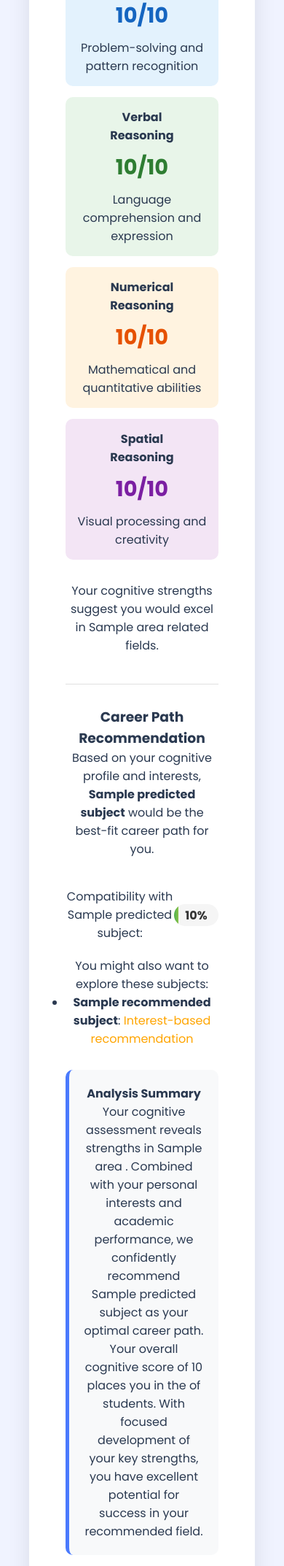
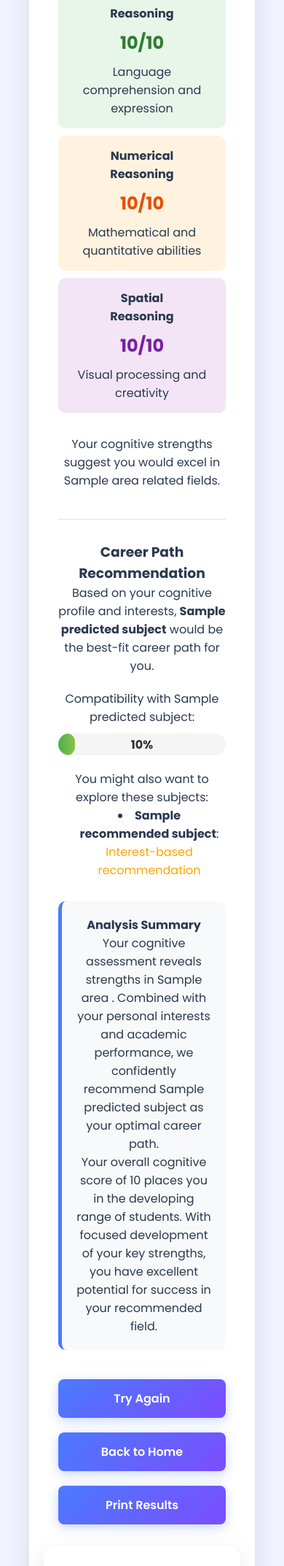
Before and after one commit to Olamieee/Subject-Recommender-System, a Django app: template recommenderApp/templates/enchanced_result.html in a window 390 px wide. Shown: the part 1400-3546 px from the top of the page at 73% size. Run offline with Django 5.2, Linux system fonts and the light colour scheme; tables that the repository leaves empty hold one stand-in row (values such as "Sample post"); the template is opened without the code that fills it: values that come from a table or form of the project are taken from there, most other values are stand-ins (such as "Sample title", 1, 10 or a date in 2020).

Commit message:
Update enchanced_result.html

```diff
--- a/recommenderApp/templates/enchanced_result.html
+++ b/recommenderApp/templates/enchanced_result.html
@@ -156,6 +156,7 @@
             align-items: center;
             justify-content: space-between;
             margin: 20px 0;
+            flex-wrap: wrap;
         }
 
         .compatibility-gauge {
@@ -165,6 +166,7 @@
             border-radius: 15px;
             overflow: hidden;
             position: relative;
+            margin-left: 10px;
         }
 
         .compatibility-fill {
@@ -197,6 +199,7 @@
             justify-content: center;
             gap: 20px;
             margin-top: 40px;
+            flex-wrap: wrap;
         }
 
         .action-btn {
@@ -210,11 +213,76 @@
             border: none;
             font-size: 1rem;
             transition: all 0.3s;
+            margin-bottom: 10px;
         }
 
         .action-btn:hover {
             transform: translateY(-2px);
             box-shadow: 0 6px 20px rgba(74, 122, 253, 0.4);
+        }
+
+        .recommendation-section ul {
+            padding-left: 20px;
+            list-style-position: inside;
+        }
+
+        .recommendation-section li {
+            margin-bottom: 10px;
+        }
+
+        /* Mobile responsiveness improvements */
+        @media (max-width: 768px) {
+            .results-header {
+                padding: 20px;
+            }
+
+            .results-header h2 {
+                font-size: 1.4rem;
+            }
+
+            .results-date {
+                position: static;
+                margin-bottom: 10px;
+            }
+
+            .results-content {
+                padding: 20px;
+            }
+
+            .stat-value {
+                font-size: 2rem;
+            }
+
+            .score-breakdown {
+                grid-template-columns: repeat(auto-fit, minmax(130px, 1fr));
+                gap: 10px;
+            }
+
+            .ability-score {
+                font-size: 1.5rem;
+            }
+
+            .compatibility-container {
+                flex-direction: column;
+                align-items: flex-start;
+            }
+
+            .compatibility-gauge {
+                width: 100%;
+                margin-top: 10px;
+                margin-left: 0;
+            }
+
+            .action-buttons {
+                flex-direction: column;
+                align-items: center;
+                gap: 10px;
+            }
+
+            .action-btn {
+                width: 100%;
+                text-align: center;
+            }
         }
     </style>
 </head>
@@ -296,8 +364,6 @@
                             be the best-fit career path for you.</p>
 
                         <div class="compatibility-container">
-                            <span><!-- enhanced_results.html continued -->
-                                <div class="compatibility-container">
                             <span>Compatibility with {{ predicted_subject }}:</span>
                             <div class="compatibility-gauge">
                                 <div class="compatibility-fill" style="width: {{ compatibility_score }}%"></div>
@@ -329,12 +395,9 @@
                                 confidently recommend {{ predicted_subject }} as your optimal career path.</p>
 
                             <p>Your overall cognitive score of {{ iq_result.total_score }} places you in the
-                                        {% if iq_result.total_score > 120 %}top percentile{% elif iq_result.total_score
-                                        > 110 %}above average range{% elif iq_result.total_score > 90 %}average range{%
-                                        else %}developing range{% endif %}
+                                {% if iq_result.total_score > 120 %}top percentile{% elif iq_result.total_score > 110 %}above average range{% elif iq_result.total_score > 90 %}average range{% else %}developing range{% endif %}
                                 of students. With focused development of your key strengths, you have excellent
                                 potential for success in your recommended field.</p>
-                                </div>
                         </div>
 
                         <div class="action-buttons">
@@ -345,7 +408,7 @@
                     </div>
                 </div>
 
-                <!-- Testimonial Section (same as in original results) -->
+                <!-- Testimonial Section -->
                 <div class="card feedback-card">
                     <h3 class="feedback-title">Share Your Experience</h3>
                     <p class="feedback-subtitle">How helpful was this recommendation? Leave your feedback to help other
@@ -400,6 +463,7 @@
                     {% endif %}
                     {% endif %}
                 </div>
+            </div>
         </main>
     </div>
 </body>
```
Lines whose indentation alone changed are shown as unchanged.
